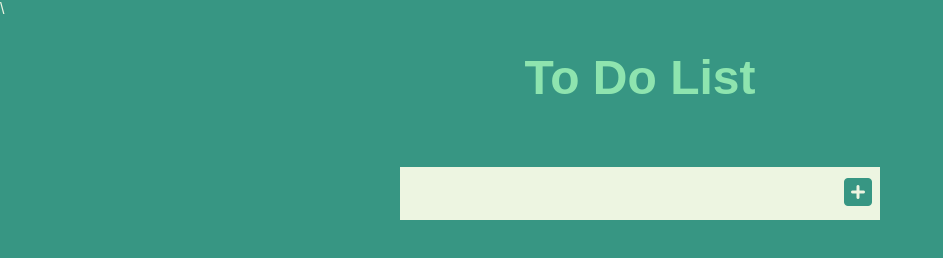
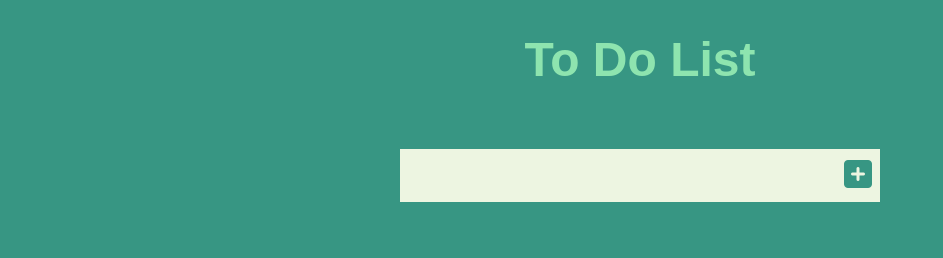
Before and after one commit to PeterShin23/ToDoList, a plain HTML site: page index.html in a window 1280 px wide. Shown: the whole page, without its empty margins (0-943 px from the left). Drawn offline with Linux system fonts and the light colour scheme.

Commit message:
final touches

```diff
--- a/index.html
+++ b/index.html
@@ -5,7 +5,7 @@
     <meta http-equiv="X-UA-Compatible" content="IE=edge">
     <meta name="viewport" content="width=device-width, initial-scale=1.0">
     <link rel="stylesheet" href="https://cdnjs.cloudflare.com/ajax/libs/font-awesome/6.0.0/css/all.min.css" integrity="sha512-9usAa10IRO0HhonpyAIVpjrylPvoDwiPUiKdWk5t3PyolY1cOd4DSE0Ga+ri4AuTroPR5aQvXU9xC6qOPnzFeg==" crossorigin="anonymous" referrerpolicy="no-referrer" />
-    \<link rel="stylesheet" href="./style.css">
+    <link rel="stylesheet" href="./style.css">
     <title>To Do List</title>
 </head>
 <body>
```
